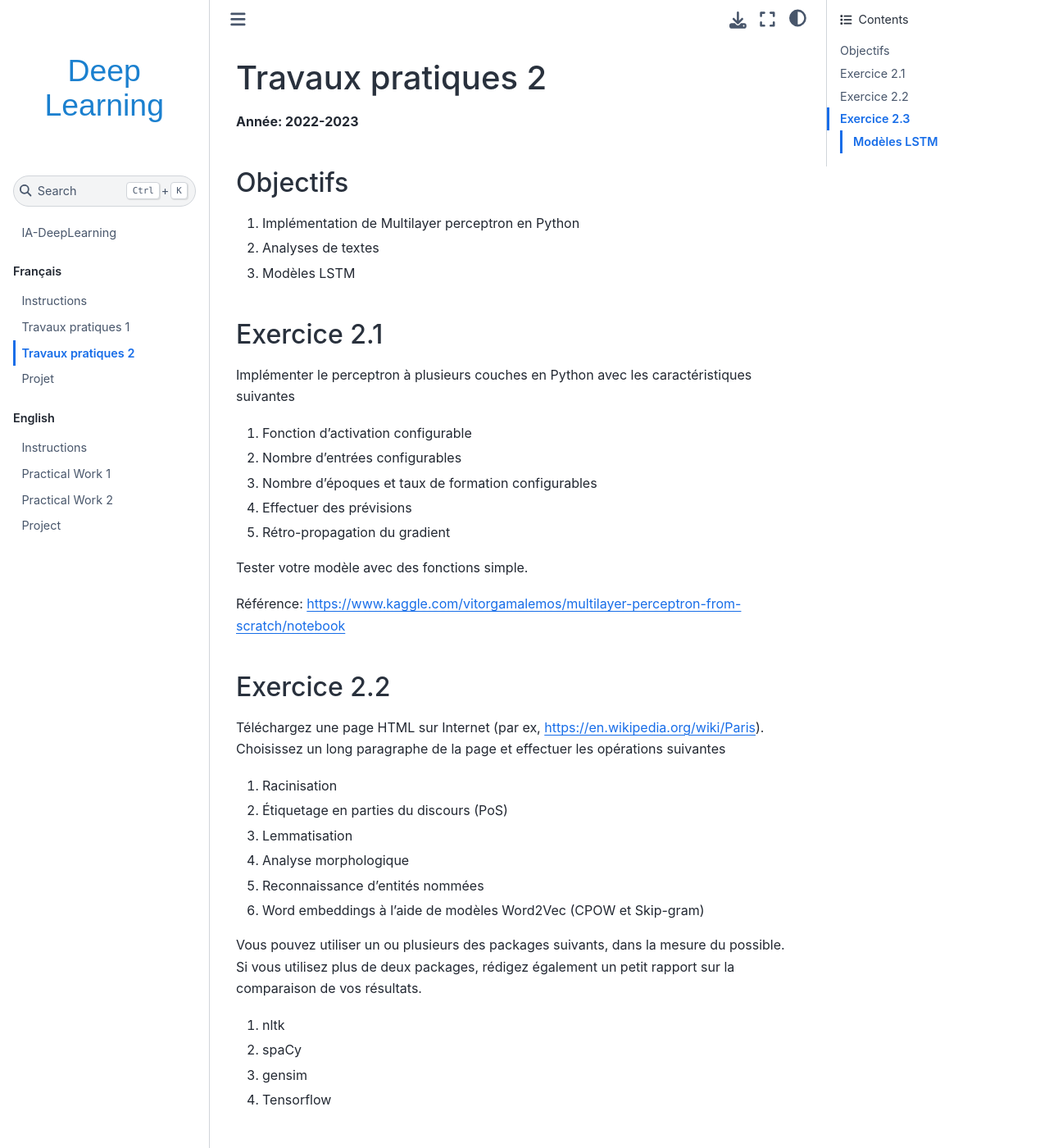
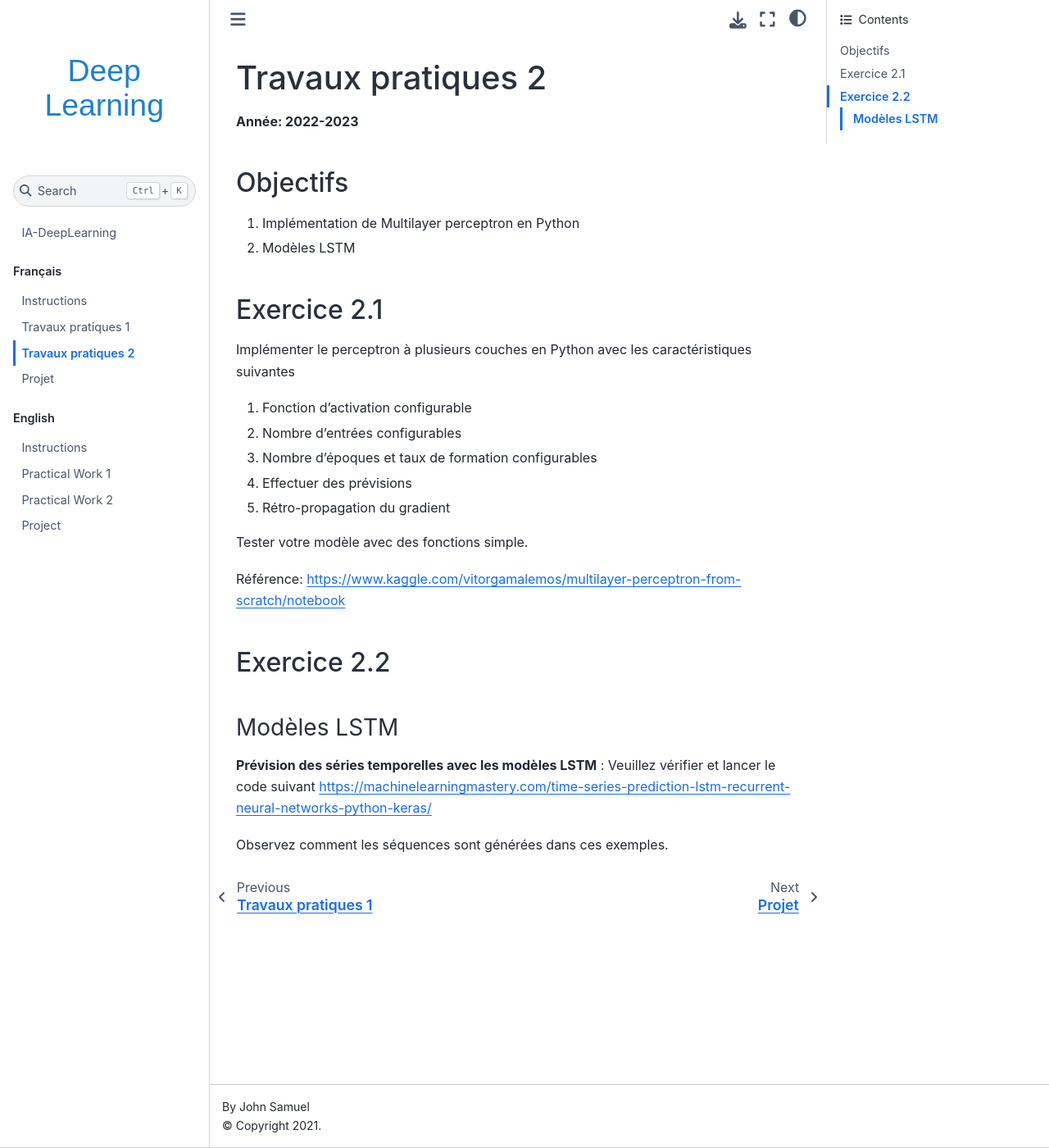
Before and after one commit to rodologie/IA-DeepLearning, a Jupyter Book: the page built from fr/TP2/TP2.md, in a window 1280 px wide and 1400 px high. Shown: the whole window at 82% size. Built offline with Jupyter Book 1.0.4 settings and Sphinx 7.4.7 and the Sphinx Book theme 1.1.4, drawn with Linux system fonts in a browser that asks for light colours.

Commit message:
Update TP2.md

```diff
--- a/fr/TP2/TP2.md
+++ b/fr/TP2/TP2.md
@@ -4,8 +4,7 @@
 
 ## Objectifs
 1. Implémentation de Multilayer perceptron en Python
-2. Analyses de textes
-3. Modèles LSTM
+2. Modèles LSTM
 
 ## Exercice 2.1
 
@@ -22,26 +21,6 @@ Référence: [https://www.kaggle.com/vitorgamalemos/multilayer-perceptron-from-s
 
 ## Exercice 2.2
 
-Téléchargez une page HTML sur Internet (par ex, <https://en.wikipedia.org/wiki/Paris>).
-Choisissez un long paragraphe de la page et effectuer les opérations suivantes
-
-1.  Racinisation
-2.  Étiquetage en parties du discours (PoS)
-3.  Lemmatisation
-4.  Analyse morphologique
-5.  Reconnaissance d'entités nommées
-6.  Word embeddings à l'aide de modèles Word2Vec (CPOW et Skip-gram)
-
-Vous pouvez utiliser un ou plusieurs des packages suivants, dans la mesure du possible. Si
-vous utilisez plus de deux packages, rédigez également un petit rapport sur la comparaison de vos résultats.
-
-1. nltk
-2. spaCy
-3. gensim
-4. Tensorflow
-
-## Exercice 2.3
-
 ### Modèles LSTM
 
 **Prévision des séries temporelles avec les modèles LSTM** : Veuillez vérifier et lancer le code suivant
```
